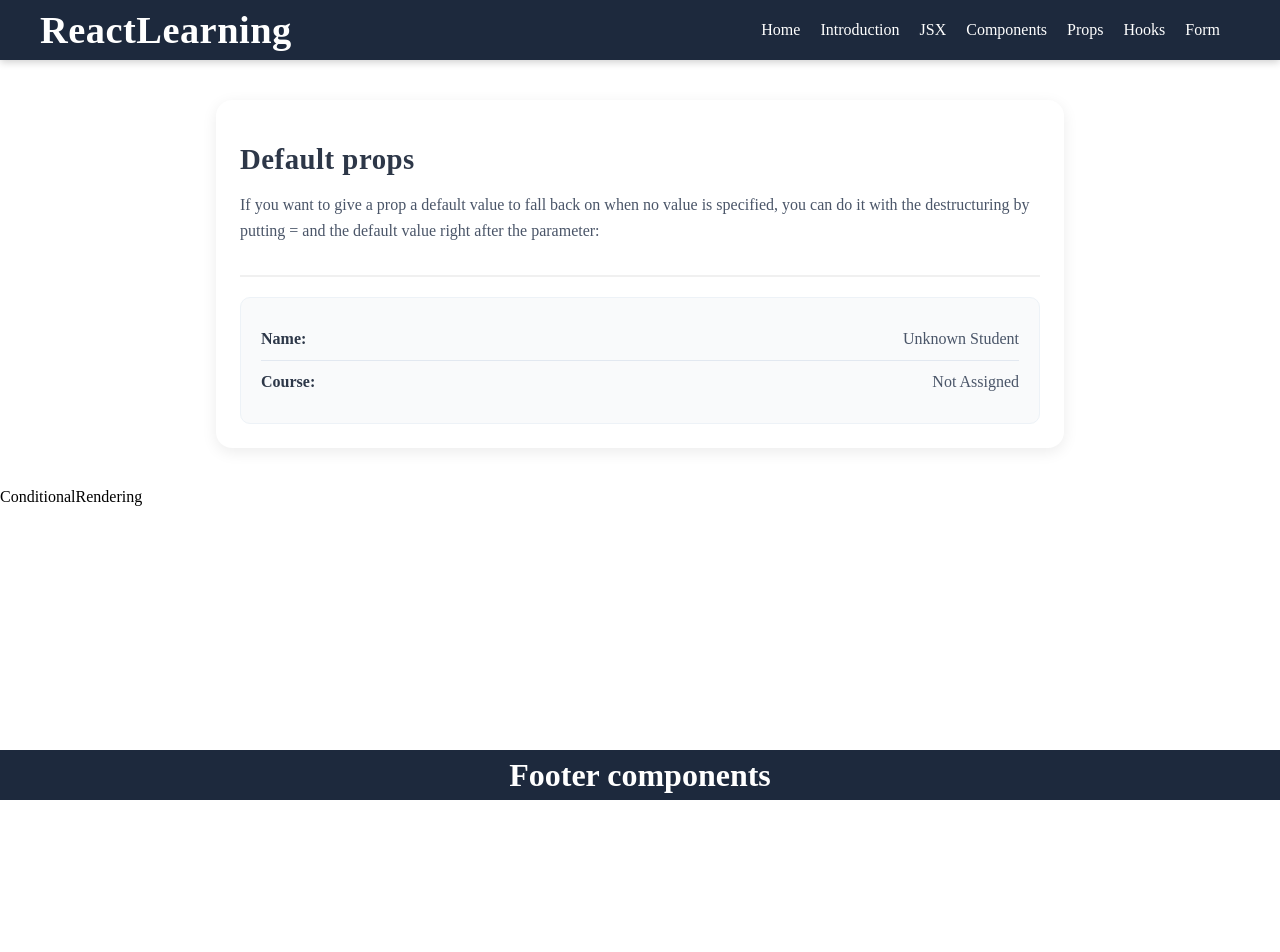
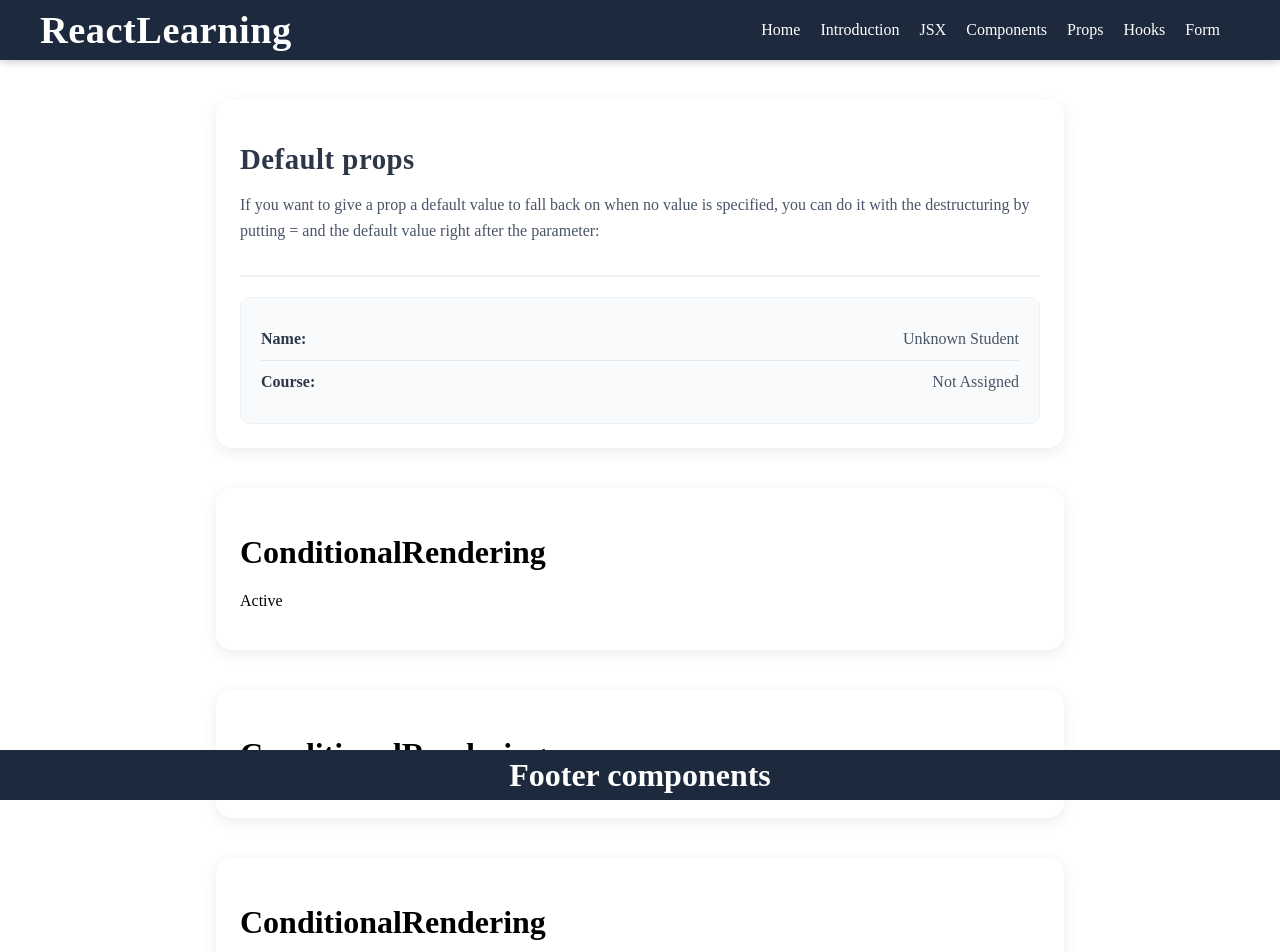
Before and after one commit to Ramsan-code/react-learning, a React (Vite) app: page /props in a window 1280 px wide. Shown: the top 952 px of the page. Before the commit the page ends 800 px from the top, so only its background shows below. Built offline with nearby package versions, Linux system fonts and the light colour scheme.

Commit message:
coditional rendering true/false

```diff
--- a/src/componensts/props/ConditionalRendering.jsx
+++ b/src/componensts/props/ConditionalRendering.jsx
@@ -1,8 +1,13 @@
 import React from 'react'
 
-function ConditionalRendering() {
+function ConditionalRendering({isActive = true , status}) {
   return (
-    <div>ConditionalRendering</div>
+
+    <div className='content-container'>
+      <h1>ConditionalRendering</h1>
+      {isActive && <p>Active</p>}
+      {status  == "paid" && <p>he is paid</p>}
+      </div>
   )
 }
 
--- a/src/pages/Props.jsx
+++ b/src/pages/Props.jsx
@@ -7,6 +7,10 @@ function Props() {
     <div>
       <DefaultProps />
       <ConditionalRendering />
+      <ConditionalRendering isActive={false}/>
+      <ConditionalRendering status="paid"/>
+
+
     </div>
   )
 }
```
